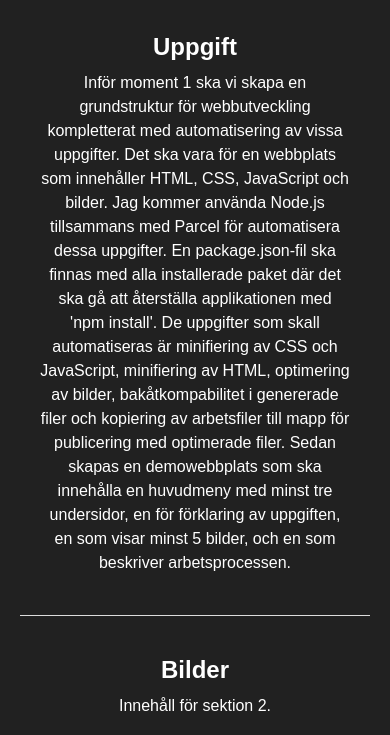
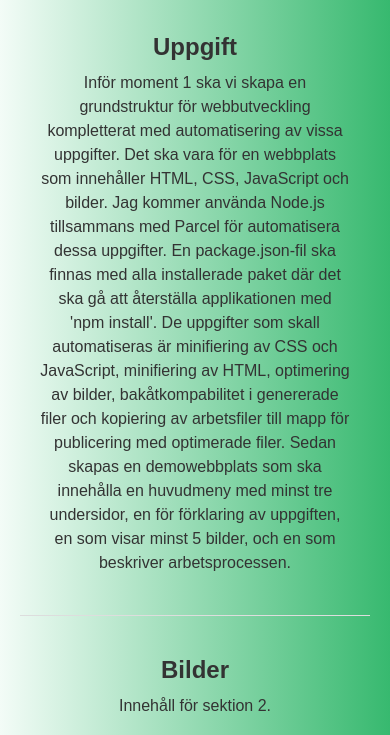
Before and after one commit to Frontend-baserad-webbutveckling/moment-3, a website built with Parcel: page src/index.html in a window 390 px wide. Shown: the part 88-823 px from the top of the page. Built offline with nearby package versions, Linux system fonts and the light colour scheme.

Commit message:
Teman baserat på media query vald

```diff
--- a/src/index.html
+++ b/src/index.html
@@ -8,7 +8,7 @@
     <link rel="stylesheet" href="sass/style.scss">
 </head>
 
-<body class="dark-mode">
+<body class="gradient">
     <header>
         <nav class="navbar">
             <a href="#sektion1" class="site_name">Moment 1</a>
--- a/src/sass/style.scss
+++ b/src/sass/style.scss
@@ -7,18 +7,10 @@
 
 /* Grundläggande */
 body {
-    // Använd ljust tema som standard
-  @include light-theme;
-
-  &.dark-mode {
-   // mörkt tema för klassen .dark-mode
-    @include dark-theme;
-  }
 
     font-family: Arial, sans-serif;
     margin: 0;
     padding: 20px;
-    background-color: $primär-färg;
 }
 
 /* Huvudmeny */
--- a/src/sass/themes/_theme.scss
+++ b/src/sass/themes/_theme.scss
@@ -1,4 +1,5 @@
-@mixin light-theme {
+@media (prefers-color-scheme: light) {
+    body {
         background-color: $primär-färg;
         color: #333;
 
@@ -10,8 +11,10 @@
             fill: #333;
         }
     }
+}
 
-  @mixin dark-theme {
+@media (prefers-color-scheme: dark) {
+    body {
         background-color: #212121;
         color: #fff;
 
@@ -23,3 +26,4 @@
             fill: #fff;
         }
     }
+}
```
Lines whose indentation alone changed are shown as unchanged.
